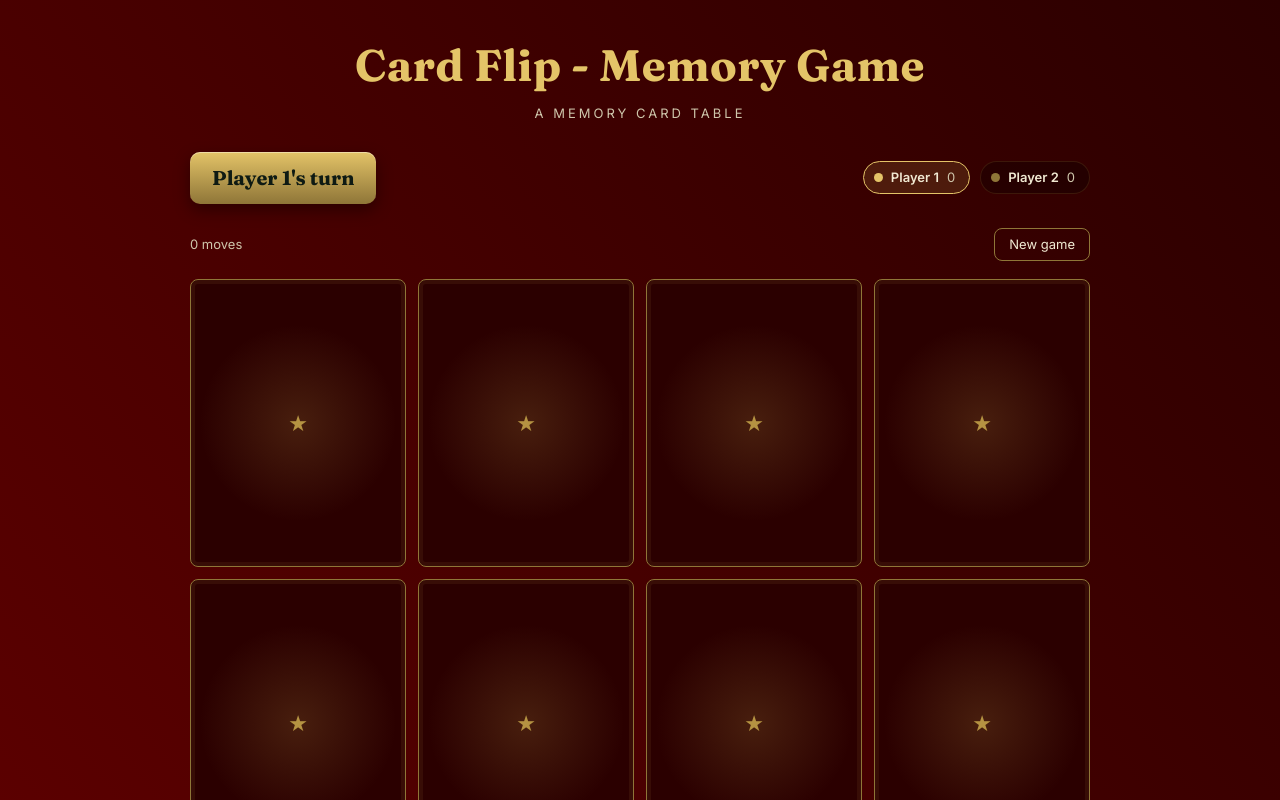
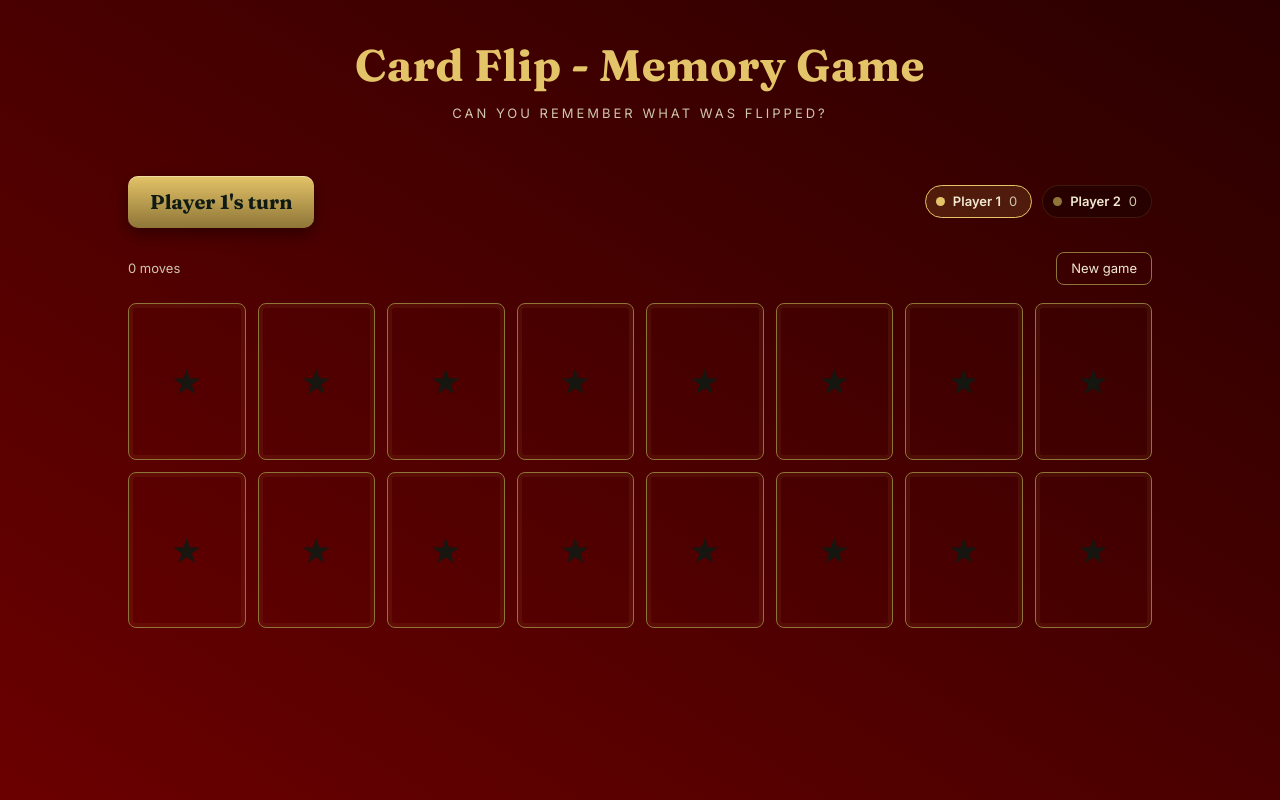
Before and after one commit to kharizzakaye/card-flip-memory, a React (Vite) app: page / in a window 1280 px wide. Both pictures are taken after a click on the button "Deal the cards". Shown: the top 800 px of the page. Built offline with nearby package versions, Linux system fonts and the light colour scheme.

Commit message:
layouts improvement

```diff
--- a/src/components/CardFlipGame.tsx
+++ b/src/components/CardFlipGame.tsx
@@ -12,10 +12,11 @@ function shuffle<T>(arr: T[]): T[] {
 }
 
 function bestGridColumns(total: number): number {
-  if (total === 16) return 4;
+  if (total === 12) return 6;
+  if (total === 16) return 8;
   const ratio = 4 / 3;
   const cols = Math.round(Math.sqrt(total * ratio));
-  return Math.max(3, Math.min(cols, 8));
+  return Math.max(3, Math.min(cols, 12));
 }
 
 export default function CardFlipGame() {
@@ -168,13 +169,13 @@ export default function CardFlipGame() {
     <div
       className="min-h-screen font-inter text-cream px-4 pt-8 pb-16 flex justify-center bg-gradient-to-tr from-[#6B0000] to-[#2B0000]"
     >
-      <div className="w-full max-w-[900px]">
+      <div className="w-full max-w-[1024px]">
         <div className="text-center mb-7">
           <p className="font-fraunces font-bold text-[44px] tracking-[0.5px] text-gold m-0">
             Card Flip - Memory Game
           </p>
-          <p className="text-[13px] tracking-[3px] uppercase text-cream-muted mt-1.5">
-            a memory card table
+          <p className="text-[13px] tracking-[3px] uppercase text-cream-muted mt-1.5 pb-6">
+            Can you remember what was flipped?
           </p>
         </div>
 
@@ -293,7 +294,7 @@ export default function CardFlipGame() {
             <div className="flex justify-between items-center text-[13px] text-cream-muted mb-[18px]">
               <span>{game.moves} {game.moves === 1 ? "move" : "moves"}</span>
               <button
-                className="appearance-none bg-transparent border border-gold-darker text-cream rounded-lg px-3.5 py-1.5 text-[13px] cursor-pointer font-inter"
+                className="appearance-none bg-transparent border border-gold-darker text-cream rounded-lg px-3.5 py-1.5 text-[13px] cursor-pointer font-inter cursor-pointer hover:bg-gold"
                 onClick={returnToSetup}
               >
                 New game
@@ -310,7 +311,8 @@ export default function CardFlipGame() {
                 <div
                   key={card.id}
                   className={
-                    "card relative aspect-[3/4] cursor-pointer rounded-lg" +
+                    "card relative aspect-[3/4] rounded-lg" +
+                    (card.matched ? " cursor-default" : " cursor-pointer") +
                     (card.flipped ? " flipped" : "") +
                     (card.matched ? " matched" : "") +
                     (game.shakeIndices.includes(idx) ? " shake" : "")
@@ -326,11 +328,11 @@ export default function CardFlipGame() {
                     }
                   }}
                 >
-                  <div className="card-inner">
-                    <div className="card-face card-back">
-                      <span className="text-gold-dark text-[22px] opacity-85">★</span>
+                  <div className="card-inner relative w-full h-full">
+                    <div className="card-face card-back absolute inset-0 rounded-lg flex items-center justify-center bg-[radial-gradient(circle_at_center,rgba(228,196,104,0.12),transparent_70%),#3D0000] border-[1.5px] border-gold-darker shadow-[inset_0_0_0_4px_rgba(201,168,76,0.08)]">
+                      <span className="text-ink text-[35px] opacity-85">★</span>
                     </div>
-                    <div className="card-face card-front">{card.symbol}</div>
+                    <div className={"card-face card-front absolute inset-0 rounded-lg flex items-center justify-center border-[1.5px] border-gold-darker text-[clamp(40px,9vw,60px)]" + (card.matched ? " bg-[#e7dfc4] opacity-65" : " bg-cream")}>{card.symbol}</div>
                   </div>
                 </div>
               ))}
--- a/src/index.css
+++ b/src/index.css
@@ -15,9 +15,6 @@
 }
 
 .card-inner {
-  position: relative;
-  width: 100%;
-  height: 100%;
   transform-style: preserve-3d;
   transition: transform 0.5s cubic-bezier(.4,.2,.2,1);
 }
@@ -26,34 +23,13 @@
   transform: rotateY(180deg);
 }
 .card-face {
-  position: absolute;
-  inset: 0;
-  border-radius: 8px;
   backface-visibility: hidden;
-  display: flex;
-  align-items: center;
-  justify-content: center;
 }
-.card-back {
-  background: radial-gradient(circle at center, rgba(201,168,76,0.18) 0%, transparent 55%), #2B0000;
-  border: 1.5px solid #8f7638;
-  box-shadow: inset 0 0 0 4px rgba(201,168,76,0.08);
+.card-front {
+  transform: rotateY(180deg);
 }
 .card:not(.flipped):not(.matched):hover .card-back {
   border-color: #E4C468;
-}
-.card-front {
-  background: #F1E9D2;
-  transform: rotateY(180deg);
-  font-size: clamp(40px, 9vw, 60px);
-  border: 1.5px solid #8f7638;
-}
-.card.matched .card-front {
-  background: #e7dfc4;
-  opacity: 0.65;
-}
-.card.matched {
-  cursor: default;
 }
 .card.shake .card-inner {
   animation: shake 0.4s ease;
```
